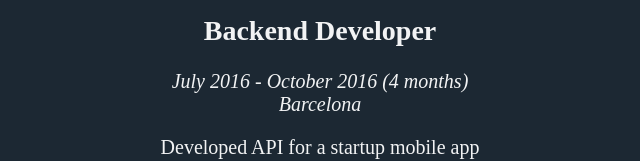
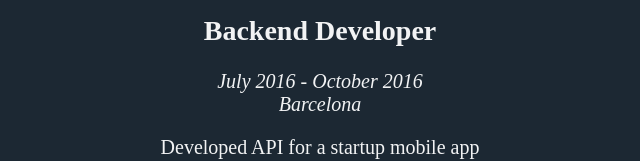
Before and after one commit to Kai-Luo/Kai-Luo.github.io, a plain HTML site: page index.html in a window 1280 px wide. Shown: the part 651-812 px from the top of the page, without its empty margins (320-960 px from the left). Drawn offline with Linux system fonts and the light colour scheme.

Commit message:
index.html

```diff
--- a/index.html
+++ b/index.html
@@ -60,7 +60,7 @@
     </ul>
     <h1>Piennsa</h1>
     <h2>Backend Developer</h2>
-    <p><em>July 2016 - October 2016 (4 months)</em><br> <em>Barcelona</em></p>
+    <p><em>July 2016 - October 2016</em><br> <em>Barcelona</em></p>
     <ul>
         <li>Developed API for a startup mobile app</li>
     </ul>
```
